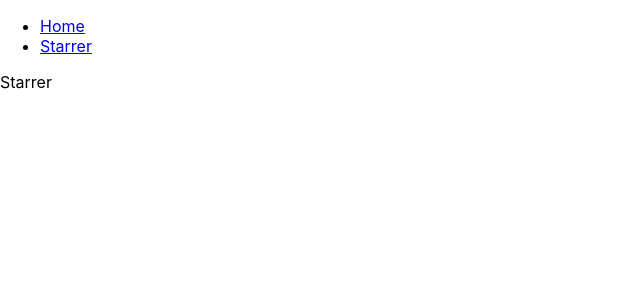
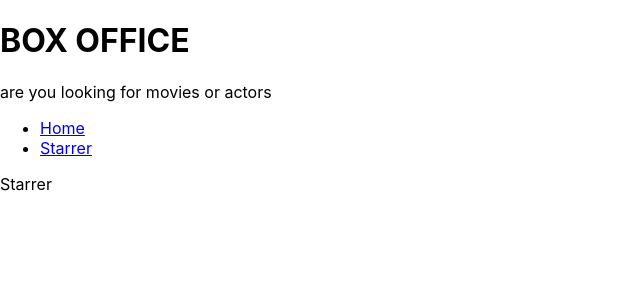
Before and after one commit to amitp138/Box-Office-App, a React (Create React App) app: page /starrer in a window 1280 px wide. Shown: the top 300 px of the page, without its empty margins (0-640 px from the left). Built offline with nearby package versions, Linux system fonts and the light colour scheme.

Commit message:
added title and layout

```diff
--- a/src/App.js
+++ b/src/App.js
@@ -1,20 +1,20 @@
 import React from 'react';
 import {Route,Routes} from "react-router-dom"
-import Navs from './components/Navs';
+
 import Home from './pages/Home';
 import NoPage from './pages/NoPage';
 import Starrer from './pages/Starrer';
 
 function App() {
   return (
-    <div >
-      <Navs/>
+
+
       <Routes>
        <Route exact path='/' element={<Home/>}/>
        <Route exact path="/starrer" element={<Starrer/>}/>
        <Route path='*' element={<NoPage/>}/>
       </Routes>
-    </div>
+
   );
 }
 
--- /dev/null
+++ b/src/components/MainPageLayout.js
@@ -0,0 +1,15 @@
+import React from 'react'
+import Navs from './Navs'
+import Title from './Title'
+
+const MainPageLayout = ({children}) => {
+  return (
+    <div>
+      <Title title='BOX OFFICE' subtitle='are you looking for movies or actors'/>
+        <Navs/>
+        {children}
+    </div>
+  )
+}
+
+export default MainPageLayout
--- /dev/null
+++ b/src/components/Title.js
@@ -0,0 +1,12 @@
+import React from 'react'
+
+const Title = ({title,subtitle}) => {
+  return (
+    <div>
+        <h1>{title}</h1>
+        <p>{subtitle}</p>
+    </div>
+  )
+}
+
+export default Title
--- a/src/pages/Home.js
+++ b/src/pages/Home.js
@@ -1,8 +1,9 @@
 import React from 'react'
+import MainPageLayout from '../components/MainPageLayout'
 
 const Home = () => {
   return (
-    <div>Home</div>
+    <MainPageLayout>Home</MainPageLayout>
   )
 }
 
--- a/src/pages/NoPage.js
+++ b/src/pages/NoPage.js
@@ -1,8 +1,9 @@
 import React from 'react'
+import MainPageLayout from '../components/MainPageLayout'
 
 const NoPage = () => {
   return (
-    <div>404 page not found</div>
+    <MainPageLayout>404 page not found</MainPageLayout>
   )
 }
 
--- a/src/pages/Starrer.js
+++ b/src/pages/Starrer.js
@@ -1,8 +1,9 @@
 import React from 'react'
+import MainPageLayout from '../components/MainPageLayout'
 
 const Starrer = () => {
   return (
-    <div>Starrer</div>
+    <MainPageLayout>Starrer</MainPageLayout>
   )
 }
 
```
